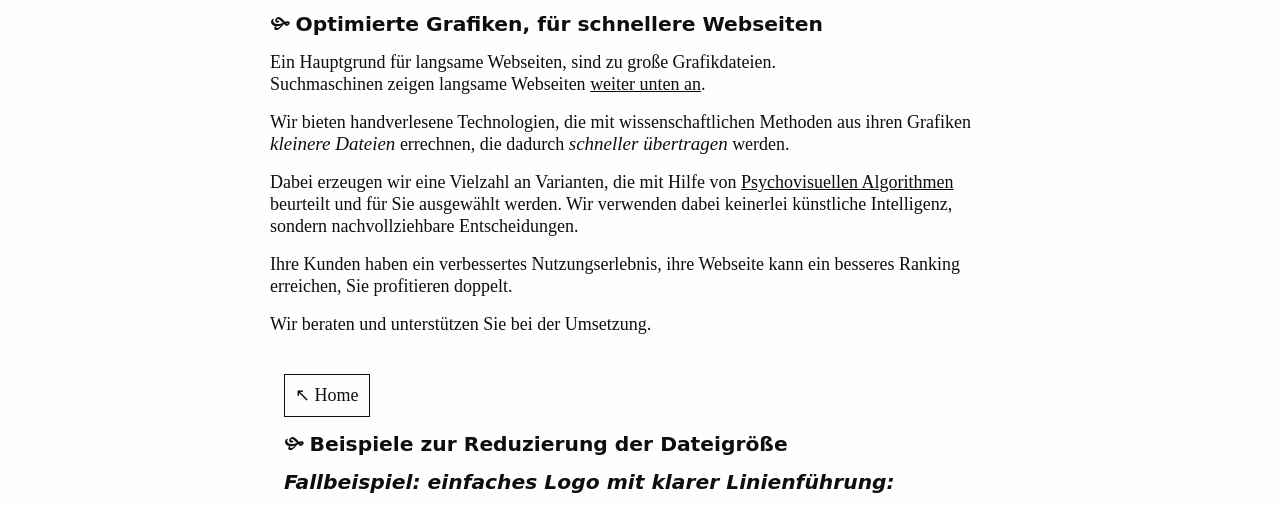
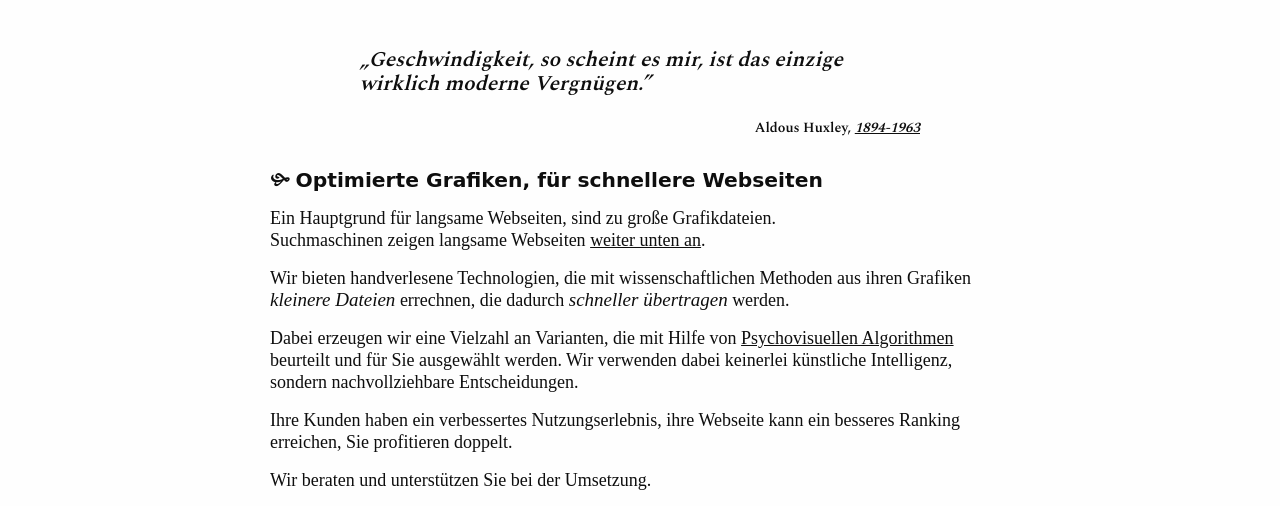
Before and after one commit to bittorf/quicky.club, a plain HTML site: page index.html in a window 1280 px wide. Shown: the part 54-560 px from the top of the page. Drawn offline with nearby package versions, Linux system fonts and the light colour scheme; a web font is replaced by a local one.

Commit message:
zitat von huxley

```diff
--- a/index.html
+++ b/index.html
@@ -34,7 +34,14 @@ href="#sprachen"><img src="translate.svg" style="width:2.3rem; margin:0 0 -0.4re
 </div>
 
 <main>
-<!-- image:meme-more-pixels template:figcaption,eager -->
+
+<div id='claim'>
+ <blockquote>
+  <p>&bdquo;Geschwindigkeit, so scheint es mir, ist das einzige wirklich moderne Vergnügen.&rdquo;</p>
+  <footer>Aldous Huxley, <a href='https://de.wikipedia.org/wiki/Aldous_Huxley'><cite>1894-1963</cite></a></footer>
+ </blockquote>
+ <!-- image:meme-more-pixels template:figcaption,eager -->
+</div>
 
 
 <div id='intro'><!-- ohne topnav -->
@@ -206,7 +213,7 @@ Wir beraten und unterstützen Sie bei der Umsetzung.
 <section id='pruefung'>
  <button onclick="location.href='#home'" type="button">&nwarr; Home</button>
  <h3>Prüfung ihrer Webseite</h3>
- <p>Auf diesen von uns unabhängigen Webseiten können Sie die Performance und Güte ihrer Webpräsenz kontrollieren lassen</p>
+ <p>Auf diesen (von uns unabhängigen) Webseiten können Sie die Performance und Güte ihrer Webpräsenz kontrollieren lassen</p>
  <ul>
   <li><a href='https://validator.w3.org/'>Validator des World Wide Web Konsortiums</a></li>
   <li><a href='https://pagespeed.web.dev'>Pagespeed Insights von Google</a></li>
```
